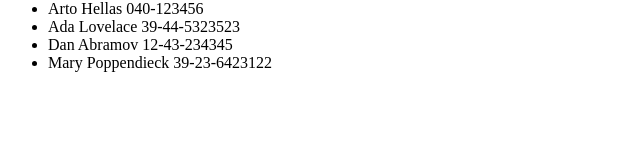
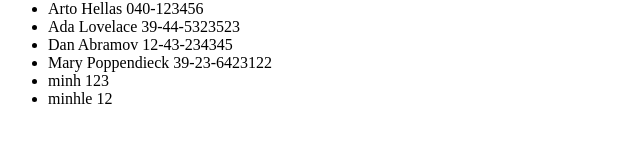
Before and after one commit to minhle27/Full-Stack-Open-2022, a React (Create React App) app in the folder Part 2/phonebook/: page / in a window 1280 px wide. Shown: the part 270-412 px from the top of the page, without its empty margins (0-640 px from the left). Built offline with nearby package versions, Linux system fonts and the light colour scheme; data requests are answered from the project's data file.

Commit message:
submit 2.16

```diff
--- a/Part 2/phonebook/db.json
+++ b/Part 2/phonebook/db.json
@@ -1,5 +1,5 @@
 {
-    "persons":[
+  "persons": [
     {
       "name": "Arto Hellas",
       "number": "040-123456",
@@ -19,6 +19,16 @@
       "name": "Mary Poppendieck",
       "number": "39-23-6423122",
       "id": 4
+    },
+    {
+      "name": "minh",
+      "number": "123",
+      "id": 5
+    },
+    {
+      "name": "minhle",
+      "number": "12",
+      "id": 6
     }
   ]
 }
--- a/Part 2/phonebook/src/App.js
+++ b/Part 2/phonebook/src/App.js
@@ -26,7 +26,7 @@ const PersonForm = ({newName, newNum, handleChangeName, handleChangeNum, addNew}
 
 const Persons = ({persons, checkSearch}) =>
   <ul>
-    {persons.filter((person) => checkSearch(person)).map(person => <li key={person.id}>{person.name} {person.number}</li>)}
+    {persons.filter((person) => checkSearch(person)).map(person => <li key={person.name}>{person.name} {person.number}</li>)}
   </ul>
 
 
@@ -63,10 +63,19 @@ const App = () => {
       alert(`${newName} is already added to the phonebook`)
     }
     else{
-      const newDude = {name: newName, number: newNum, id: nameArr.length + 1}
-      setPersons(persons.concat(newDude))
-      setNewName('')
-      setNum('')
+      const newDude = {
+        name: newName,
+        number: newNum,
+      }
+
+      axios
+        .post('http://localhost:3001/persons', newDude)
+        .then(response => {
+          setPersons(persons.concat(response.data))
+          setNewName('')
+          setNum('')
+        })
+
     }
   }
 
```
Lines whose indentation alone changed are shown as unchanged.
